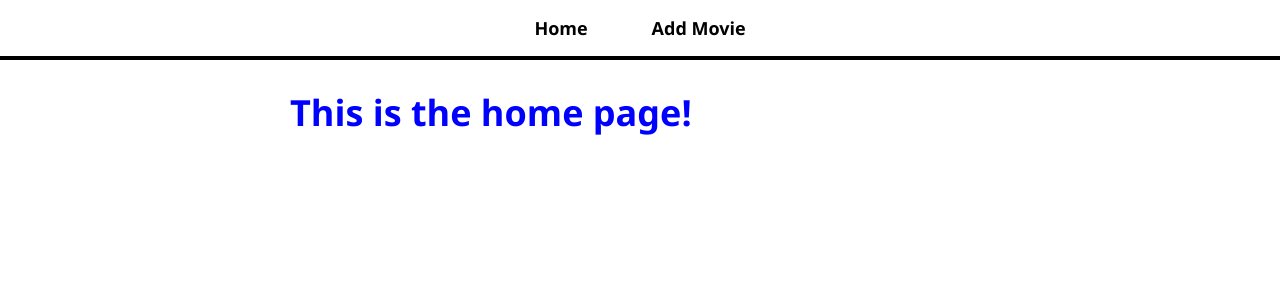
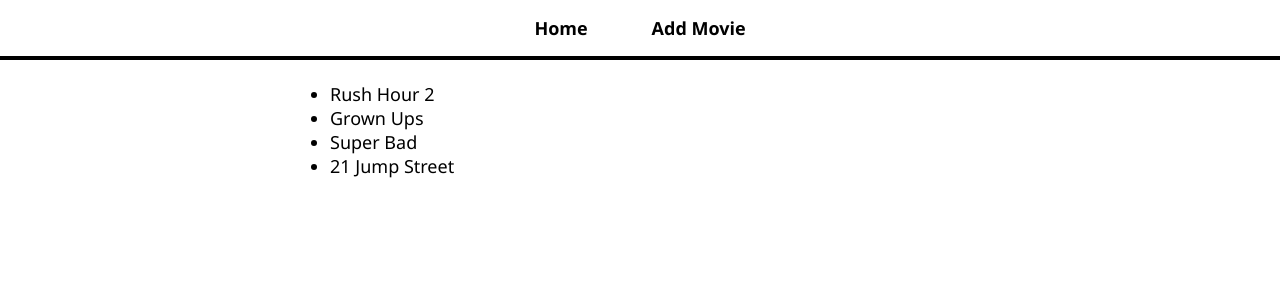
Before and after one commit to Barryadam1103/a1-adam-barry-app, a React (Create React App) app: page / in a window 1280 px wide. Shown: the top 300 px of the page. Built offline with nearby package versions, Linux system fonts and the light colour scheme.

Commit message:
Added JSON data to be displayed from movies.json

```diff
--- a/public/movies.json
+++ b/public/movies.json
@@ -1,6 +1,5 @@
 [
     {
-      "id":1,
       "name":"Rush Hour 2",
       "releaseDate":"2001-08-3",
       "actors":"Jackie Chan, Chris Tucker, Roselyn Sánchez",
@@ -8,7 +7,6 @@
       "rating":4
     },
     {
-      "id":2,
       "name":"Grown Ups",
       "releaseDate":"2010-06-25",
       "actors":"Adam Sandler, Kevin James, Chris Rock",
@@ -16,7 +14,6 @@
       "rating":5
     },
     {
-      "id":3,
       "name":"Super Bad",
       "releaseDate":"2007-08-17",
       "actors":"Jonah Hill, Michael Cera, Seth Rogan",
@@ -24,7 +21,6 @@
       "rating":3
     },
     {
-      "id":4,
       "name":"21 Jump Street",
       "releaseDate":"2012-03-12",
       "actors":"Jonah Hill, Channing Tatum, Ice Cube",
--- a/src/App.js
+++ b/src/App.js
@@ -3,9 +3,6 @@ import HomePage from './pages/HomePage';
 import AddMovie from './pages/AddMovie';
 import NavBar from './NavBar';
 import { BrowserRouter, Routes, Route } from 'react-router-dom';
-
-
-
 
 
 function App() {
--- a/src/pages/AddMovie.js
+++ b/src/pages/AddMovie.js
@@ -1,3 +1,4 @@
+import { BrowserRouter, Routes, Route } from 'react-router-dom';
 const AddMovie = () => {
     return (
         <h1>This is the add movie page!</h1>
--- a/src/pages/HomePage.js
+++ b/src/pages/HomePage.js
@@ -1,7 +1,40 @@
+import React from "react";
+import '../App.css';
+import { useEffect, useState } from 'react';
+
 const HomePage = () => {
-    return (
-        <h1>This is the home page!</h1>
-    );
+    function MovieList(props) {
+        return (
+          <ul>
+            {
+              props.my_movies.map(movie => <li>{movie.name}</li>)
+
+            }
+          </ul>
+        )
+      }
+      {
+        let[movies, setMovies] = useState(null);
+
+        useEffect( () => {
+          fetch("./movies.json")
+          .then( response => response.json() )
+          .then( setMovies )
+          .catch(e => console.log(e.message))
+        }, [])
+
+        if (movies == null ) {
+          return <h1>Loading.....</h1>
+        }
+
+        return(
+          <>
+            <MovieList my_movies={(movies)}></MovieList>
+          </>
+        );
+      }
+
+
 }
 
 export default HomePage;
```
